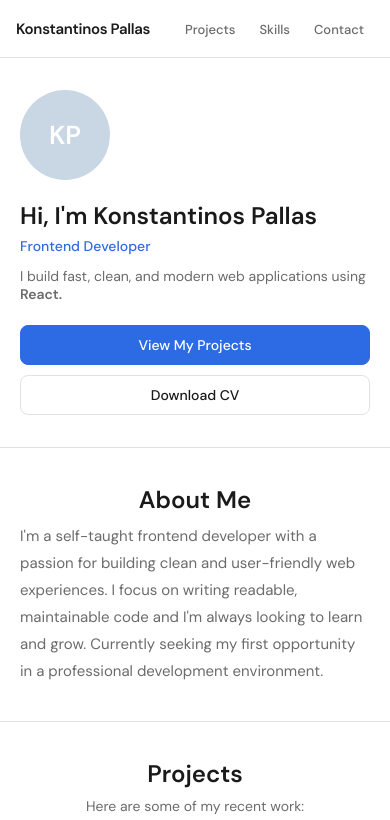
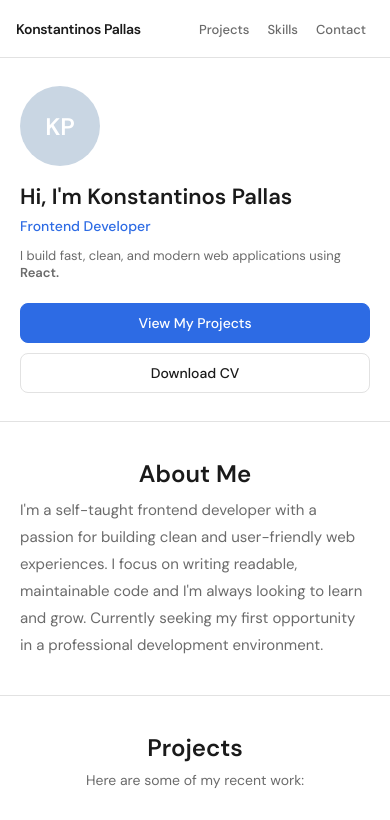
Before and after one commit to Kostaspallas12/portofolio, a plain HTML site: page index1.html in a window 390 px wide. Shown: the top 820 px of the page. Drawn offline with Linux system fonts and the light colour scheme.

Commit message:
Fix responsive mobile CSS

```diff
--- a/style.css
+++ b/style.css
@@ -8,6 +8,7 @@ body {
     font-family: 'DM Sans', sans-serif;
     background-color: #f0f0f0;
     color: #1a1a1a;
+    overflow-x: hidden;
 }
 
 html {
@@ -78,6 +79,11 @@ nav ul a:hover {
     flex-shrink: 0;
 }
 
+.hero-text {
+    min-width: 0;
+    width: 100%;
+}
+
 .hero-text h1 {
     font-size: 30px;
     font-weight: 600;
@@ -100,6 +106,7 @@ nav ul a:hover {
 .hero-btns {
     display: flex;
     gap: 12px;
+    flex-wrap: wrap;
 }
 
 .btn {
@@ -311,48 +318,58 @@ footer {
 
 /* ── RESPONSIVE ── */
 @media (max-width: 768px) {
+
     nav {
-        padding: 0 16px;
+        padding: 10px 16px;
         height: auto;
         min-height: 58px;
         flex-wrap: wrap;
-        gap: 8px;
-        padding-top: 10px;
-        padding-bottom: 10px;
+        gap: 6px;
     }
 
     nav .logo {
-        font-size: 15px;
+        font-size: 14px;
     }
 
     nav ul {
-        gap: 4px;
+        gap: 2px;
     }
 
     nav ul a {
         font-size: 13px;
-        padding: 5px 10px;
+        padding: 5px 8px;
     }
 
     .hero {
         flex-direction: column;
         align-items: flex-start;
-        padding: 32px 20px;
-        gap: 20px;
+        padding: 28px 20px;
+        gap: 16px;
+        width: 100%;
     }
 
     .hero-avatar {
-        width: 90px;
-        height: 90px;
-        font-size: 26px;
+        width: 80px;
+        height: 80px;
+        font-size: 24px;
+    }
+
+    .hero-text {
+        width: 100%;
+        min-width: 0;
     }
 
     .hero-text h1 {
-        font-size: 24px;
+        font-size: 22px;
+        word-break: break-word;
     }
 
     .hero-role {
         font-size: 14px;
+    }
+
+    .hero-bio {
+        font-size: 13px;
     }
 
     .hero-btns {
@@ -376,6 +393,11 @@ footer {
 
     .projects-grid {
         grid-template-columns: 1fr;
+        width: 100%;
+    }
+
+    .project-card {
+        width: 100%;
     }
 
     .contact-links {
```
